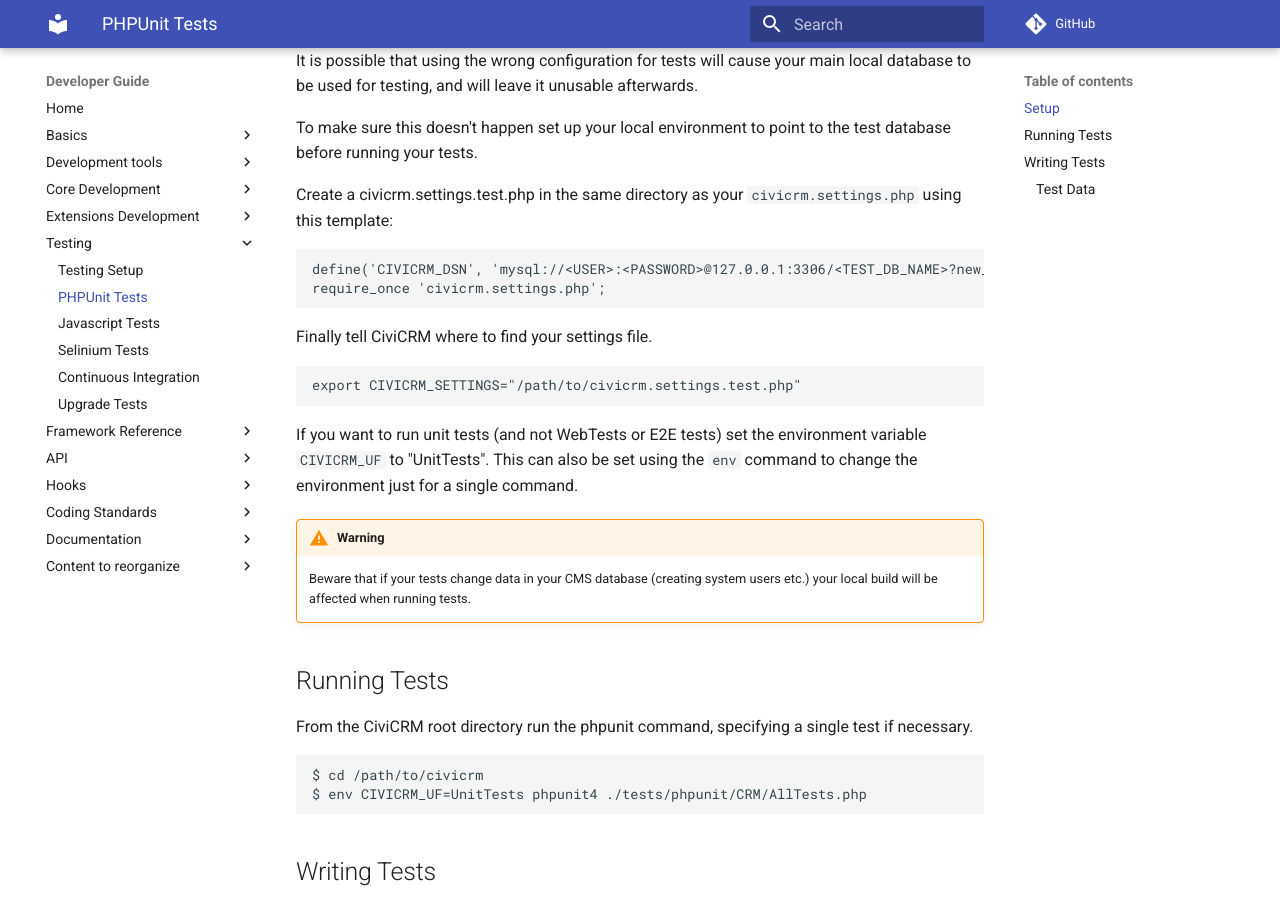
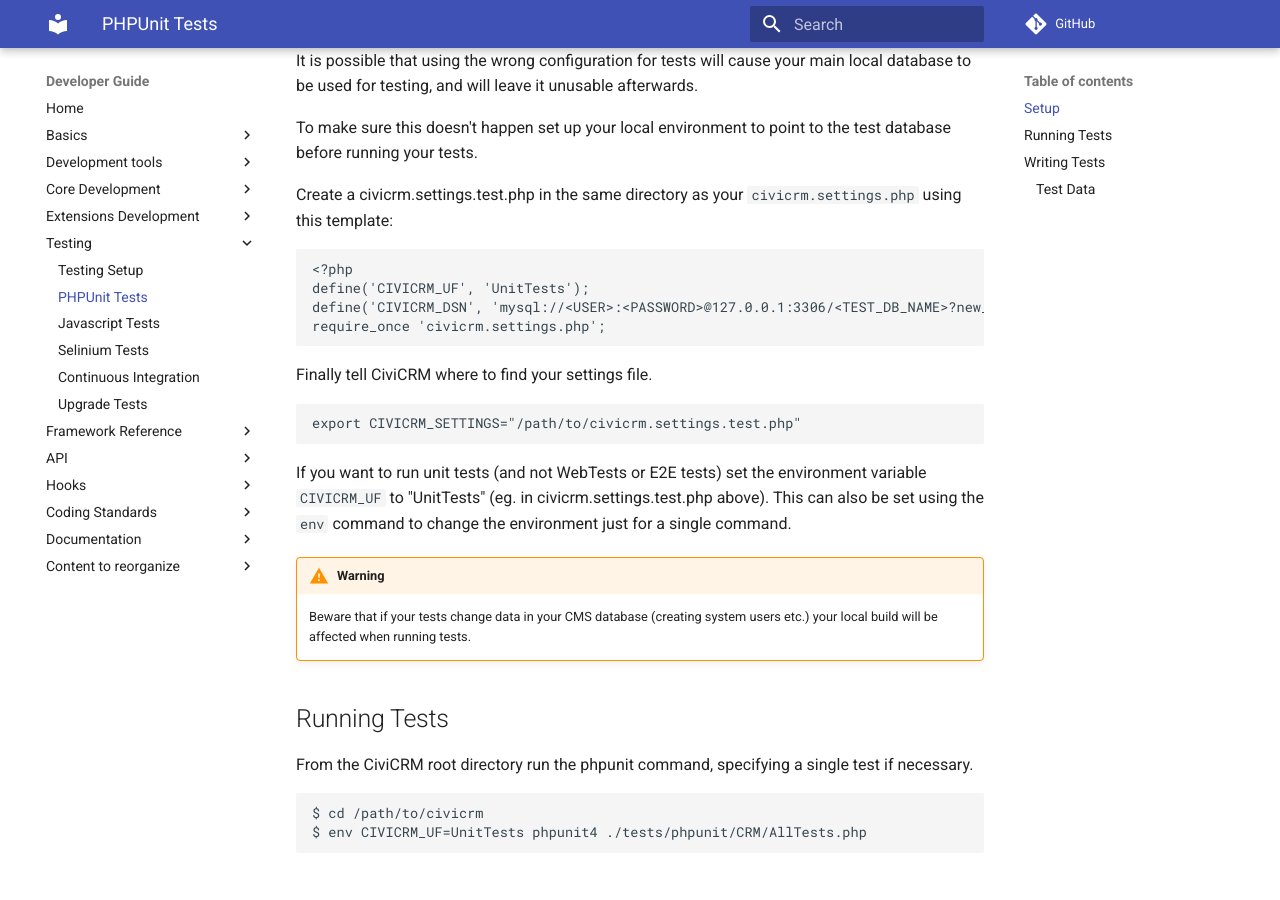
Before and after one commit to civicrm/civicrm-dev-docs, an MkDocs documentation site: the page built from docs/testing/phpunit.md, in a window 1280 px wide and 900 px high, scrolled down 383 px. Built offline with MkDocs 1.6.1 and Material for MkDocs 9.7.7, drawn with Linux system fonts in a browser that asks for light colours; comment, search, counter and statistics services are not loaded; old or Windows-style settings are respelled for this version of MkDocs.

Commit message:
Update phpunit.md

````diff
--- a/docs/testing/phpunit.md
+++ b/docs/testing/phpunit.md
@@ -19,6 +19,8 @@
 `civicrm.settings.php` using this template:
 
 ```php
+<?php
+define('CIVICRM_UF', 'UnitTests');
 define('CIVICRM_DSN', 'mysql://<USER>:<PASSWORD>@127.0.0.1:3306/<TEST_DB_NAME>?new_link=true');
 require_once 'civicrm.settings.php';
 ```
@@ -30,7 +32,7 @@
 ```
 
 If you want to run unit tests (and not WebTests or E2E tests) set the
-environment variable `CIVICRM_UF` to "UnitTests". This can also be set using the
+environment variable `CIVICRM_UF` to "UnitTests" (eg. in civicrm.settings.test.php above). This can also be set using the
 `env` command to change the environment just for a single command.
 
 !!! warning
````
